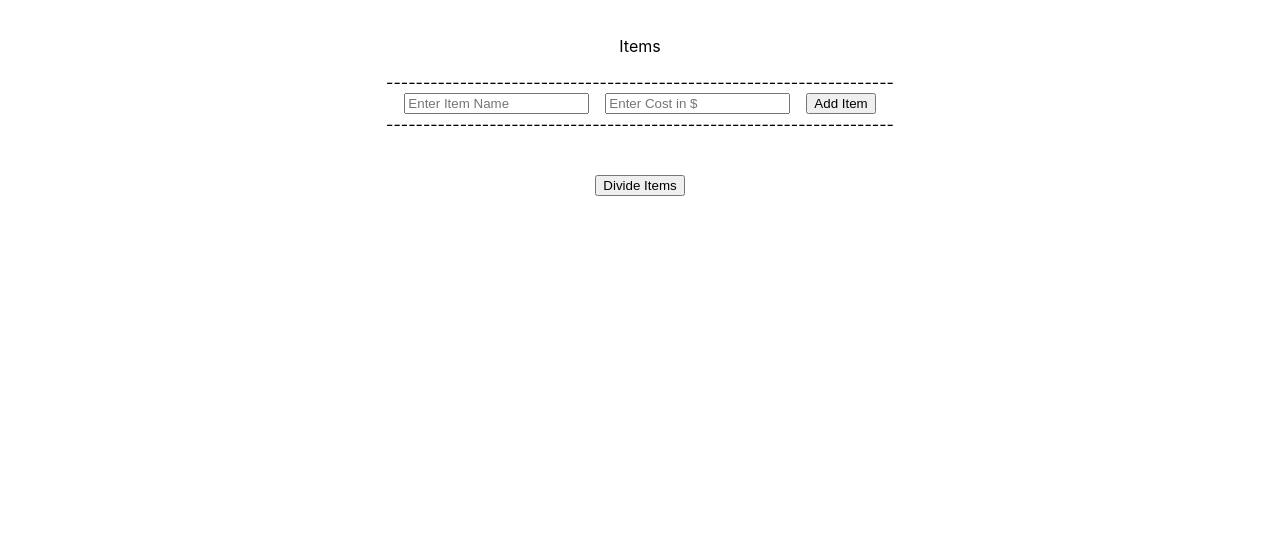
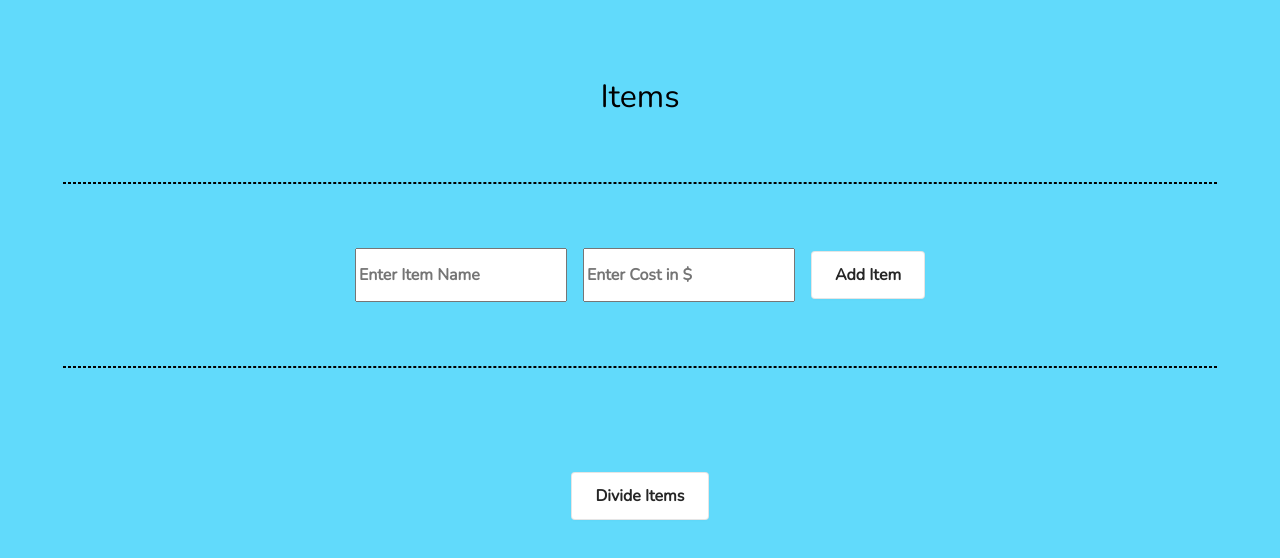
Before and after one commit to jdimonte/roomates-split-bill, a React (Create React App) app: page /items in a window 1280 px wide. Shown: the top 558 px of the page. Built offline with nearby package versions, Linux system fonts and the light colour scheme.

Commit message:
Added CSS styling

```diff
--- a/public/index.html
+++ b/public/index.html
@@ -1,14 +1,12 @@
 <!DOCTYPE html>
 <html lang="en">
+
 <head>
   <meta charset="utf-8" />
   <link rel="icon" href="%PUBLIC_URL%/favicon.ico" />
   <meta name="viewport" content="width=device-width, initial-scale=1" />
   <meta name="theme-color" content="#000000" />
-    <meta
-      name="description"
-      content="Web site created using create-react-app"
-    />
+  <meta name="description" content="Web site created using create-react-app" />
   <link rel="apple-touch-icon" href="%PUBLIC_URL%/logo192.png" />
   <!--
       manifest.json provides metadata used when your web app is installed on a
@@ -24,8 +22,15 @@
       work correctly both with client-side routing and a non-root public URL.
       Learn how to configure a non-root public URL by running `npm run build`.
     -->
+  <!--
+    Added Libraries
+    -->
+  <link rel="preconnect" href="https://fonts.googleapis.com">
+  <link rel="preconnect" href="https://fonts.gstatic.com" crossorigin>
+  <link href="https://fonts.googleapis.com/css2?family=Nunito&display=swap" rel="stylesheet">
   <title>React App</title>
 </head>
+
 <body>
   <noscript>You need to enable JavaScript to run this app.</noscript>
   <div id="root"></div>
@@ -40,4 +45,5 @@
       To create a production bundle, use `npm run build` or `yarn build`.
     -->
 </body>
+
 </html>
--- a/src/App.css
+++ b/src/App.css
@@ -32,15 +32,119 @@
   from {
     transform: rotate(0deg);
   }
+
   to {
     transform: rotate(360deg);
   }
 }
 
+/* Home */
+.background {
+  background-color: #61dafb;
+  z-index: 9999;
+  width: 100%;
+  height: 100%;
+  position: fixed;
+  top: 0;
+  left: 0;
+}
+
+.large-text {
+  font-family: 'Nunito',
+    sans-serif;
+  font-size: 2rem;
+}
+
+.button-style {
+  align-items: center;
+  background-color: #FFFFFF;
+  border: 1px solid rgba(0, 0, 0, 0.1);
+  border-radius: .25rem;
+  box-shadow: rgba(0, 0, 0, 0.02) 0 1px 3px 0;
+  box-sizing: border-box;
+  color: rgba(0, 0, 0, 0.85);
+  cursor: pointer;
+  display: inline-flex;
+  font-family: 'Nunito',
+    sans-serif;
+  font-size: 16px;
+  font-weight: 600;
+  justify-content: center;
+  line-height: 1.25;
+  margin: 0;
+  min-height: 3rem;
+  padding: calc(.875rem - 1px) calc(1.5rem - 1px);
+  position: relative;
+  text-decoration: none;
+  transition: all 250ms;
+  user-select: none;
+  -webkit-user-select: none;
+  touch-action: manipulation;
+  vertical-align: baseline;
+  width: auto;
+}
+
+.button-style:hover,
+.button-style:focus {
+  border-color: rgba(0, 0, 0, 0.15);
+  box-shadow: rgba(0, 0, 0, 0.1) 0 4px 12px;
+  color: rgba(0, 0, 0, 0.65);
+}
+
+.button-style:hover {
+  transform: translateY(-1px);
+}
+
+.button-style:active {
+  background-color: #F0F0F1;
+  border-color: rgba(0, 0, 0, 0.15);
+  box-shadow: rgba(0, 0, 0, 0.06) 0 2px 4px;
+  color: rgba(0, 0, 0, 0.65);
+  transform: translateY(0);
+}
+
+/* Items */
+.input-style {
+  font-family: 'Nunito',
+    sans-serif;
+  font-size: 16px;
+  font-weight: 600;
+  justify-content: center;
+  line-height: 1.25;
+  margin: 0;
+  min-height: 3rem;
+}
+
+.line-break {
+  width: 90%;
+  margin: auto;
+  margin-top: 5%;
+  margin-bottom: 5%;
+  border: 1px dashed black;
+}
+
+.items,
+.users {
+  font-family: 'Nunito',
+    sans-serif;
+  font-size: 1rem;
+}
+
+/* Users */
+
+.regular-text {
+  font-family: 'Nunito',
+    sans-serif;
+}
+
 .NotSelected {
-  color: blue
+  color: blue;
+  font-size: small;
+  padding: 0 5 0 0;
 }
 
 .Selected {
-  color: red
+  color: red;
+  font-size: small;
+  padding: 0 5 0 0;
 }
--- a/src/pages/Home.js
+++ b/src/pages/Home.js
@@ -2,13 +2,11 @@ import { Link } from "react-router-dom";
 
 function Home() {
     return (
-        <div>
-            <p>~~~</p>
-            <p>Hi! Welcome to THE APP</p>
-            <p>~~~</p>
-            <Link to="/signup">
-                <button variant="outlined">
-                    Sign up
+        <div className="background">
+            <p className="large-text">Split your grocery order with your roommates!</p>
+            <Link to="/items">
+                <button variant="outlined" className="button-style">
+                    Get Started
                 </button>
             </Link>
         </div>
--- a/src/pages/Items.js
+++ b/src/pages/Items.js
@@ -26,28 +26,26 @@ const Items = () => {
     }
 
     return (
-        <div>
-            <p><br></br>Items</p>
+        <div className="background">
+            <p className="large-text"><br></br>Items</p>
             <form>
-                ---------------------------------------------------------------------
-                <br></br>
-                <input
+                <hr className="line-break" />
+                <input className="input-style"
                     type="text" name="item" size="20" placeholder="Enter Item Name"
                     onChange={(e) => setName(e.target.value)}
                 />
                 &emsp;
-                <input
+                <input className="input-style"
                     type="number" name="cost" size="10" placeholder="Enter Cost in $" step="0.01" min="0.01"
                     onChange={(e) => setCost(e.target.value)}
                 />
                 &emsp;
-                <button type="submit" formaction="#"
+                <button className="button-style" type="submit" formaction="#"
                     onClick={addItem}
                 >
                     Add Item
                 </button>
-                <br></br>
-                ---------------------------------------------------------------------
+                <hr className="line-break" />
             </form>
 
             <br></br>
@@ -64,7 +62,7 @@ const Items = () => {
             </table>
             <br></br>
             <Link to="/users">
-                <button variant="outlined">
+                <button variant="outlined" className="button-style">
                     Divide Items
                 </button>
             </Link>
--- a/src/pages/Summary.js
+++ b/src/pages/Summary.js
@@ -67,8 +67,8 @@ function Summary() {
 
 
     return (
-        <div>
-            <button onClick={calculateCosts}>
+        <div className="background">
+            <button className="button-style" onClick={calculateCosts}>
                 Calculate Costs!
             </button>
             <table className="users">
@@ -85,7 +85,7 @@ function Summary() {
                 </tbody>
             </table>
             <Link to="/">
-                <button variant="outlined">
+                <button variant="outlined" className="button-style">
                     Done
                 </button>
             </Link>
--- a/src/pages/Users.js
+++ b/src/pages/Users.js
@@ -84,16 +84,15 @@ function Users() {
     }
 
     return (
-        <div>
-            <p>Add Users</p>
+        <div className='background'>
+            <p className='large-text'>Add Users</p>
             <form >
                 <label>
-                    Name:
-                    <input type="text" name="name" onChange={(e) => setName(e.target.value)}
+                    <input className="input-style" type="text" name="name" onChange={(e) => setName(e.target.value)}
                         placeholder="Name"
                         aria-label="fullname" />
                 </label>
-                <input type="submit" value="Add User" onClick={addUser} />
+                <input className="button-style" type="submit" value="Add User" onClick={addUser} />
             </form>
             <br></br>
             <table className="users">
@@ -103,16 +102,16 @@ function Users() {
                             <tr className="entry" key={element.name}>
                                 <td>{`${index + 1}.`}</td>
                                 <td className="name">{`${element.name} `}</td>
-                                {(selectedUser === index) ? <button className="Selected" onClick={() => selectUser(index)} >User is Selected</button> : <button className="NotSelected" onClick={() => selectUser(index)} >Select User</button>}
+                                {(selectedUser === index) ? <button className="button-style Selected" onClick={() => selectUser(index)} >Selected</button> : <button className="button-style NotSelected" onClick={() => selectUser(index)} >Not Selected</button>}
                             </tr>
                         )
                     }
                 </tbody>
             </table>
-            <button variant="outlined" onClick={() => clearUsers()}>
+            <button variant="outlined" className="button-style" onClick={() => clearUsers()}>
                 Clear Users
             </button>
-            {users.length === 0 ? <p>Please Add Users</p> : <p> Select Items for User #{selectedUser + 1}</p>}
+            {users.length === 0 ? <p className="regular-text">Please Add Users</p> : <p className="regular-text"> Select Items for User #{selectedUser + 1}</p>}
             <table className="items">
                 <tbody>
                     {items.map((element, index) =>
@@ -120,13 +119,13 @@ function Users() {
                             <td>{`${index + 1}.`}</td>
                             <td className="name">{`${element.name} `}</td>
                             <td className="cost">${`${element.cost} `}</td>
-                            {users.length !== 0 ? (users[selectedUser]["selectedItems"].indexOf(index) === -1) ? <button className="NotSelected" onClick={() => selectItem(index)} >Select Item</button> : <button className="Selected" onClick={() => selectItem(index)} >Item is Selected</button> : <td></td>}
+                            {users.length !== 0 ? (users[selectedUser]["selectedItems"].indexOf(index) === -1) ? <button className="button-style NotSelected" onClick={() => selectItem(index)} >Not Selected</button> : <button className="button-style Selected" onClick={() => selectItem(index)} >Selected</button> : <td></td>}
                         </tr>
                     )}
                 </tbody>
             </table>
             <Link to="/summary">
-                <button variant="outlined">
+                <button variant="outlined" className="button-style">
                     Costs
                 </button>
             </Link>
```
Lines whose indentation alone changed are shown as unchanged.
